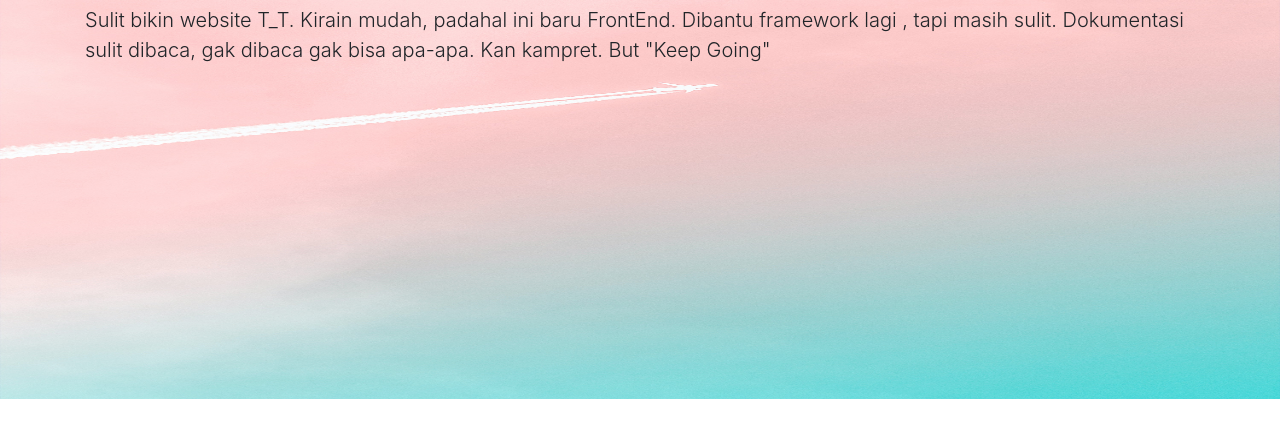
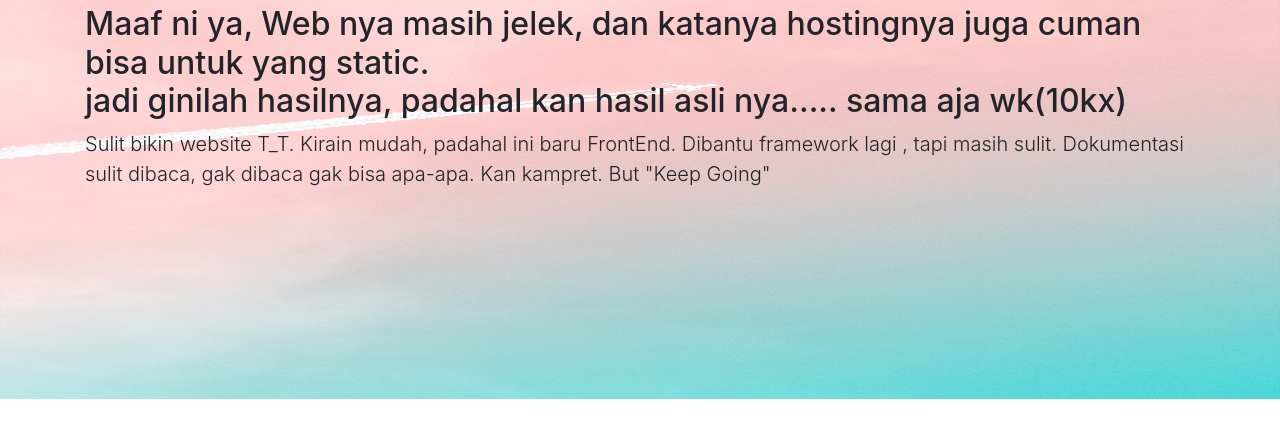
Before and after one commit to wazadio/wazadio, a plain HTML site: page index.html in a window 1280 px wide. Shown: the part 257-694 px from the top of the page. Drawn offline with nearby package versions, Linux system fonts and the light colour scheme.

Commit message:
Update index.html

```diff
--- a/index.html
+++ b/index.html
@@ -34,6 +34,8 @@
     <div class="jumbotron jumbotron-fluid">
       <div class="container">
         <h1 class="display-4">Tugas Sharing and Management <br><br></h1>
+        <h2>Maaf ni ya, Web nya masih jelek, dan katanya hostingnya juga cuman bisa untuk yang static.<br>
+          jadi ginilah hasilnya, padahal kan hasil asli nya..... sama aja wk(10kx)</h2>
         <p class="lead">Sulit bikin website T_T. Kirain mudah, padahal ini baru FrontEnd. Dibantu framework lagi
         , tapi masih sulit. Dokumentasi sulit dibaca, gak dibaca gak bisa apa-apa. Kan kampret. But "Keep Going"</p>
       </div>
```
